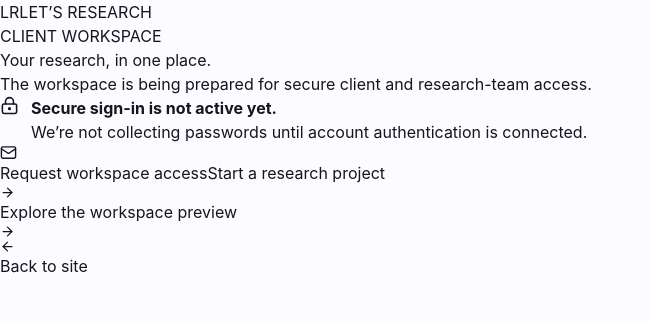
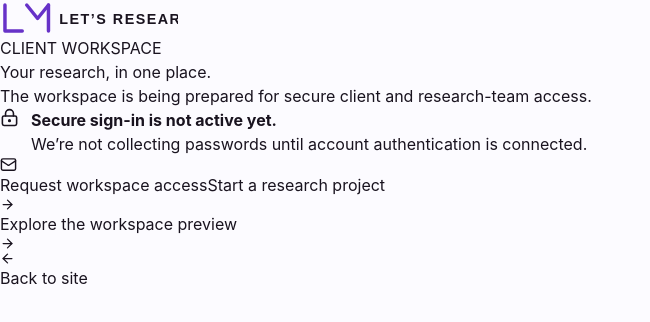
Before and after one commit to victormurimiofficial-sudo/Let-s-research, a Next.js app: page /login in a window 1280 px wide. Shown: the top 322 px of the page, without its empty margins (0-650 px from the left). Built offline with nearby package versions, Linux system fonts and the light colour scheme.

Commit message:
Use the transparent Let’s Research wordmark consistently

```diff
--- a/pages/login.tsx
+++ b/pages/login.tsx
@@ -6,7 +6,7 @@ export default function Login() {
   return <>
     <Head><title>Client Workspace | Let’s Research</title><meta name="description" content="Access to the Let’s Research client workspace is arranged for active project teams."/></Head>
     <div className="auth-page"><div className="auth-panel">
-      <Link href="/" className="brand"><span className="brand-mark">LR</span><span>LET’S RESEARCH</span></Link>
+      <Link href="/" className="brand"><img className="lr-wordmark" src="/lr-logo.svg" alt="Let’s Research" /></Link>
       <div className="auth-copy"><span className="section-number">CLIENT WORKSPACE</span><h1>Your research, in one place.</h1><p>The workspace is being prepared for secure client and research-team access.</p></div>
       <div className="auth-message"><LockKeyhole size={19}/><span><strong>Secure sign-in is not active yet.</strong><br/>We’re not collecting passwords until account authentication is connected.</span></div>
       <a className="button button-primary" href="mailto:Victormurimiofficial@gmail.com?subject=Let%27s%20Research%20workspace%20access"><Mail size={17}/> Request workspace access</a>
```
